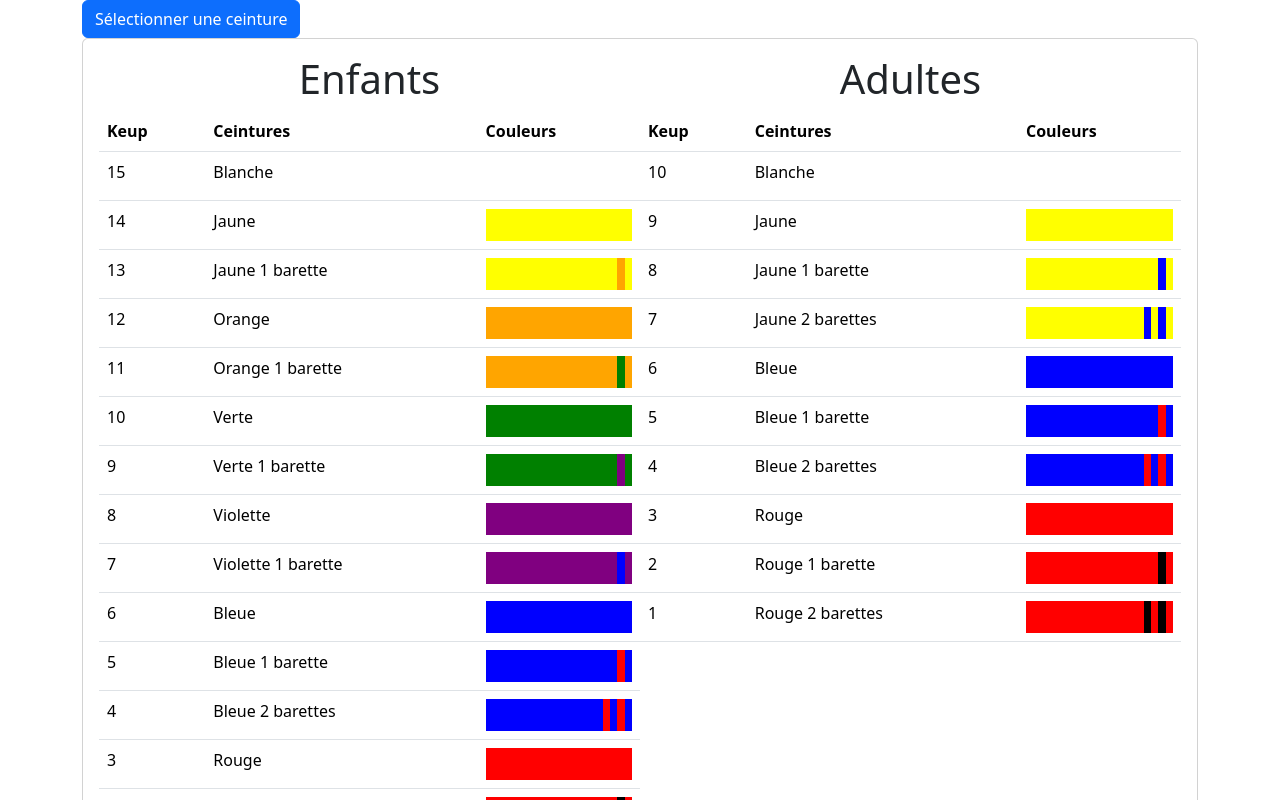
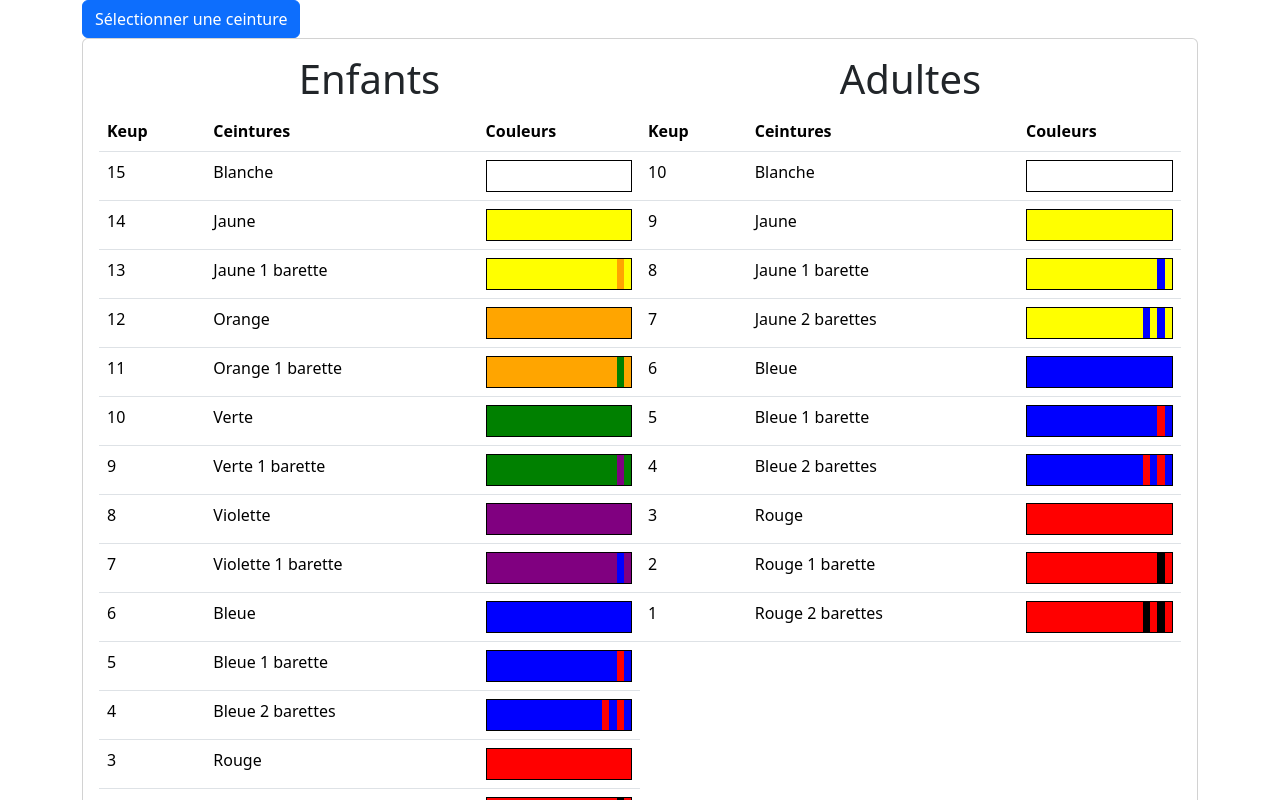
Before and after one commit to Azurhys/Projet_OCN, a React (Vite) app in the folder web/: page /poomsae in a window 1280 px wide. Shown: the top 800 px of the page. Built offline with nearby package versions, Linux system fonts and the light colour scheme.

Commit message:
border belt

```diff
--- a/web/src/Composants/back/Belt.jsx
+++ b/web/src/Composants/back/Belt.jsx
@@ -8,6 +8,7 @@ const Belt = ({ceinture, barette, second}) => {
     backgroundColor: ceinture, // Couleur de fond du rectangle
     display: 'flex', // Utilisation de flexbox
     flexDirection: 'row',
+    border: '1px solid',
   };
 
   const baretteStyle = {
```
